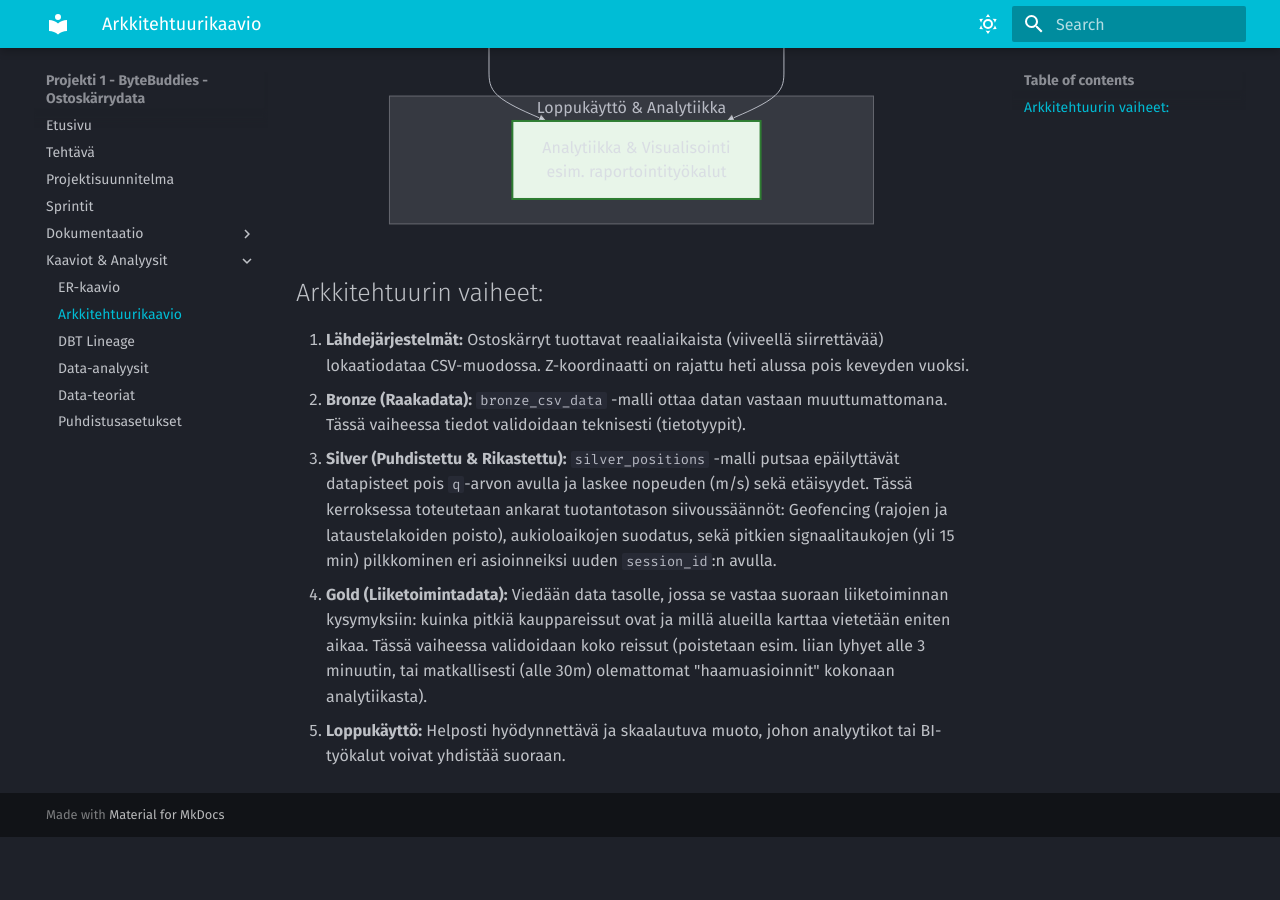
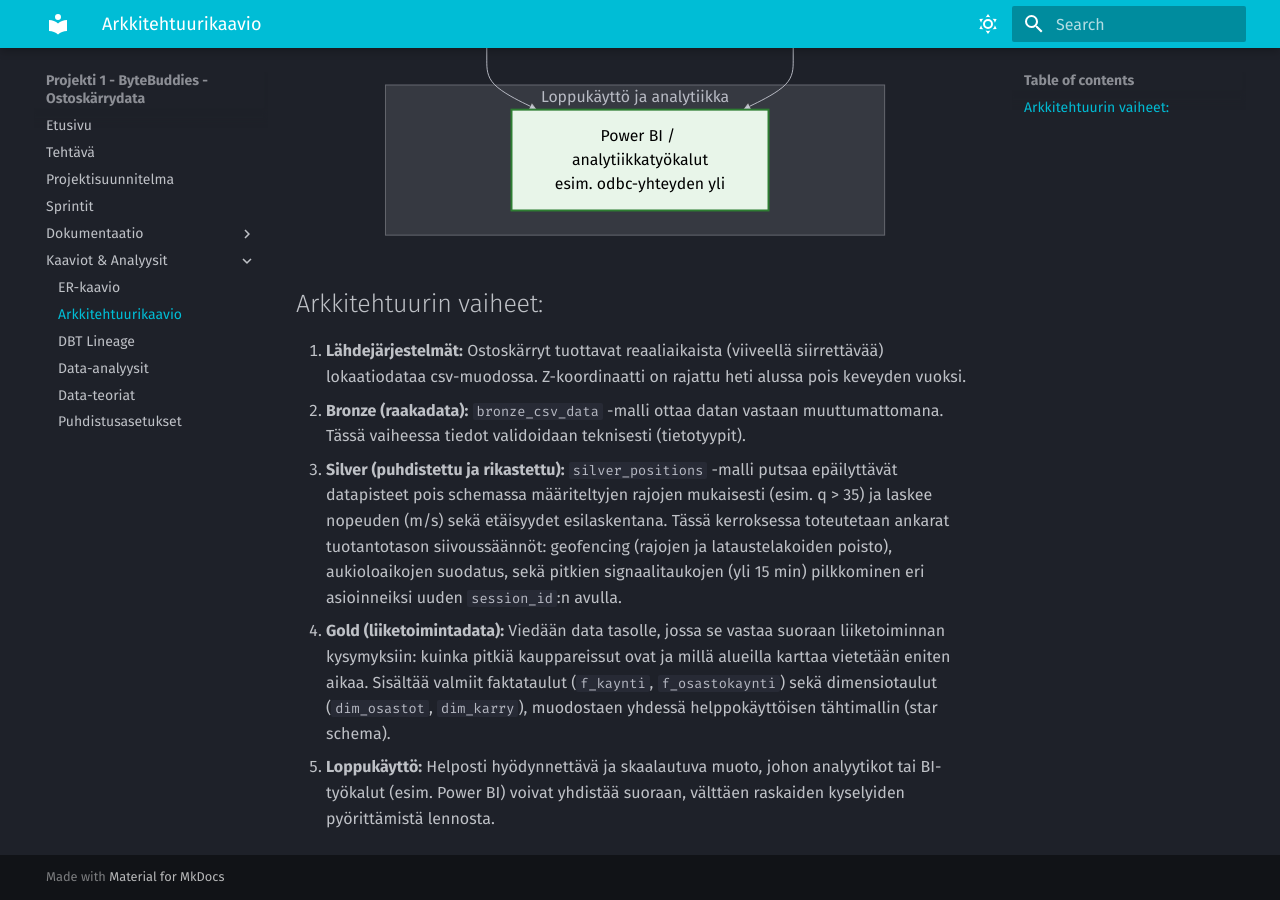
Before and after one commit to mitro54/uwb-shopping-cart-analytics-pipeline, an MkDocs documentation site: the page built from docs/arkkitehtuuri_kaavio.md, in a window 1280 px wide and 900 px high, scrolled down 1138 px. Built offline with MkDocs 1.6.1 and Material for MkDocs 9.7.7, drawn with Linux system fonts in a browser that asks for light colours; before the commit the page ends 1975 px from its top, so only the background shows below that; some of the changed text lies outside the part shown.

Commit message:
Stilisoitu arkkitehtuurikaaviota

````diff
--- a/docs/arkkitehtuuri_kaavio.md
+++ b/docs/arkkitehtuuri_kaavio.md
@@ -1,57 +1,57 @@
-# ByteBuddies - Ylätason Arkkitehtuuri
+# ByteBuddies - Ylätason arkkitehtuuri
 
-Alla on kuvattu projektin ylätason data-arkkitehtuuri, joka noudattaa Medallion-rakennetta (Bronze, Silver, Gold). Tämä kaavio havainnollistaa, miten ostoskärryjen raaka sensoridata muuttuu analytiikassa ja raporteissa käytettäväksi liiketoimintatiedoksi.
+Alla on kuvattu projektin ylätason data-arkkitehtuuri, joka noudattaa Medallion-rakennetta (bronze, silver, gold). Tämä kaavio havainnollistaa, miten ostoskärryjen raaka sensoridata muuttuu analytiikassa ja raporteissa käytettäväksi liiketoimintatiedoksi.
 
 ```mermaid
 graph TD
-    classDef source fill:#e3f2fd,stroke:#1565c0,stroke-width:2px;
-    classDef bronze fill:#cd7f32,stroke:#5c4033,stroke-width:2px,color:#fff;
-    classDef silver fill:#c0c0c0,stroke:#696969,stroke-width:2px,color:#000;
-    classDef gold fill:#ffd700,stroke:#b8860b,stroke-width:2px,color:#000;
-    classDef bi fill:#e8f5e9,stroke:#2e7d32,stroke-width:2px;
+    classDef source fill:#e3f2fd,stroke:#1565c0,stroke-width:2px,color:black;
+    classDef bronze fill:#cd7f32,stroke:#5c4033,stroke-width:2px,color:black;
+    classDef silver fill:#c0c0c0,stroke:#696969,stroke-width:2px,color:black;
+    classDef gold fill:#ffd700,stroke:#b8860b,stroke-width:2px,color:black;
+    classDef bi fill:#e8f5e9,stroke:#2e7d32,stroke-width:2px,color:black;
 
     %% Lähdejärjestelmät
     subgraph Data_Sources["Lähdejärjestelmät"]
-        CSV[Ostoskärryjen sensoridata<br>csv-tiedostot]:::source
+        CSV["<span style='color:#000 !important'>ostoskärryjen sensoridata<br>csv-tiedostot</span>"]:::source
     end
 
     %% Data Warehouse / dbt prosessointi
-    subgraph DWH["Tietovarasto & dbt-transformaatiot"]
+    subgraph DWH["Tietovarasto ja dbt-transformaatiot"]
 
         %% Bronze
-        subgraph Bronze["🥉 Bronze-kerros (Raakadata)"]
-            stg[bronze_csv_data<br>Datan luku ja muodon määritys]:::bronze
+        subgraph Bronze["🥉 Bronze-kerros (raakadata)"]
+            stg["<span style='color:#000 !important'>bronze_csv_data<br>datan luku ja muodon määritys</span>"]:::bronze
         end
 
         %% Silver
-        subgraph Silver["🥈 Silver-kerros (Puhdistettu & Rikastettu)"]
-            silv[silver_positions<br>Laadun suodatus, Geofencing,<br>Sessioiden pilkkominen & Jitter-karsinta]:::silver
+        subgraph Silver["🥈 Silver-kerros (puhdistettu ja rikastettu)"]
+            silv["<span style='color:#000 !important'>silver_positions<br>laadun suodatus, geofencing,<br>sessioiden pilkkominen ja jitter-karsinta</span>"]:::silver
         end
 
         %% Gold
-        subgraph Gold["🥇 Gold-kerros (Liiketoimintadata)"]
-            gold_visits[Kauppareissut ja osastovierailut<br>Käyttömäärät]:::gold
-            gold_routes[Reitit ja kuumuuskartat]:::gold
+        subgraph Gold["🥇 Gold-kerros (liiketoimintadata)"]
+            gold_f["<span style='color:#000 !important'>f_kaynti & f_osastokaynti<br>valmiit faktataulut asioinneista</span>"]:::gold
+            gold_d["<span style='color:#000 !important'>dim_karry & dim_osastot<br>laitteiston ja kaupan master data</span>"]:::gold
         end
 
         stg -->|dbt run| silv
-        silv -->|dbt run| gold_visits
-        silv -->|dbt run| gold_routes
+        silv -->|dbt run| gold_f
+        silv -->|dbt run| gold_d
     end
 
     %% Raportointi ja Analyysi
-    subgraph Analytics["Loppukäyttö & Analytiikka"]
-        BI[Analytiikka & Visualisointi<br>esim. raportointityökalut]:::bi
+    subgraph Analytics["Loppukäyttö ja analytiikka"]
+        BI["<span style='color:#000 !important'>Power BI / analytiikkatyökalut<br>esim. odbc-yhteyden yli</span>"]:::bi
     end
 
-    CSV -.->|Ingestio / Datan lataus| stg
-    gold_visits --> BI
-    gold_routes --> BI
+    CSV -.->|ingestio / lataus| stg
+    gold_f --> BI
+    gold_d --> BI
 ```
 
 ## Arkkitehtuurin vaiheet:
-1. **Lähdejärjestelmät:** Ostoskärryt tuottavat reaaliaikaista (viiveellä siirrettävää) lokaatiodataa CSV-muodossa. Z-koordinaatti on rajattu heti alussa pois keveyden vuoksi.
-2. **Bronze (Raakadata):** `bronze_csv_data` -malli ottaa datan vastaan muuttumattomana. Tässä vaiheessa tiedot validoidaan teknisesti (tietotyypit).
-3. **Silver (Puhdistettu & Rikastettu):** `silver_positions` -malli putsaa epäilyttävät datapisteet pois `q`-arvon avulla ja laskee nopeuden (m/s) sekä etäisyydet. Tässä kerroksessa toteutetaan ankarat tuotantotason siivoussäännöt: Geofencing (rajojen ja lataustelakoiden poisto), aukioloaikojen suodatus, sekä pitkien signaalitaukojen (yli 15 min) pilkkominen eri asioinneiksi uuden `session_id`:n avulla.
-4. **Gold (Liiketoimintadata):** Viedään data tasolle, jossa se vastaa suoraan liiketoiminnan kysymyksiin: kuinka pitkiä kauppareissut ovat ja millä alueilla karttaa vietetään eniten aikaa. Tässä vaiheessa validoidaan koko reissut (poistetaan esim. liian lyhyet alle 3 minuutin, tai matkallisesti (alle 30m) olemattomat "haamuasioinnit" kokonaan analytiikasta).
-5. **Loppukäyttö:** Helposti hyödynnettävä ja skaalautuva muoto, johon analyytikot tai BI-työkalut voivat yhdistää suoraan.
+1. **Lähdejärjestelmät:** Ostoskärryt tuottavat reaaliaikaista (viiveellä siirrettävää) lokaatiodataa csv-muodossa. Z-koordinaatti on rajattu heti alussa pois keveyden vuoksi.
+2. **Bronze (raakadata):** `bronze_csv_data` -malli ottaa datan vastaan muuttumattomana. Tässä vaiheessa tiedot validoidaan teknisesti (tietotyypit).
+3. **Silver (puhdistettu ja rikastettu):** `silver_positions` -malli putsaa epäilyttävät datapisteet pois schemassa määriteltyjen rajojen mukaisesti (esim. q > 35) ja laskee nopeuden (m/s) sekä etäisyydet esilaskentana. Tässä kerroksessa toteutetaan ankarat tuotantotason siivoussäännöt: geofencing (rajojen ja lataustelakoiden poisto), aukioloaikojen suodatus, sekä pitkien signaalitaukojen (yli 15 min) pilkkominen eri asioinneiksi uuden `session_id`:n avulla.
+4. **Gold (liiketoimintadata):** Viedään data tasolle, jossa se vastaa suoraan liiketoiminnan kysymyksiin: kuinka pitkiä kauppareissut ovat ja millä alueilla karttaa vietetään eniten aikaa. Sisältää valmiit faktataulut (`f_kaynti`, `f_osastokaynti`) sekä dimensiotaulut (`dim_osastot`, `dim_karry`), muodostaen yhdessä helppokäyttöisen tähtimallin (star schema).
+5. **Loppukäyttö:** Helposti hyödynnettävä ja skaalautuva muoto, johon analyytikot tai BI-työkalut (esim. Power BI) voivat yhdistää suoraan, välttäen raskaiden kyselyiden pyörittämistä lennosta.
````
